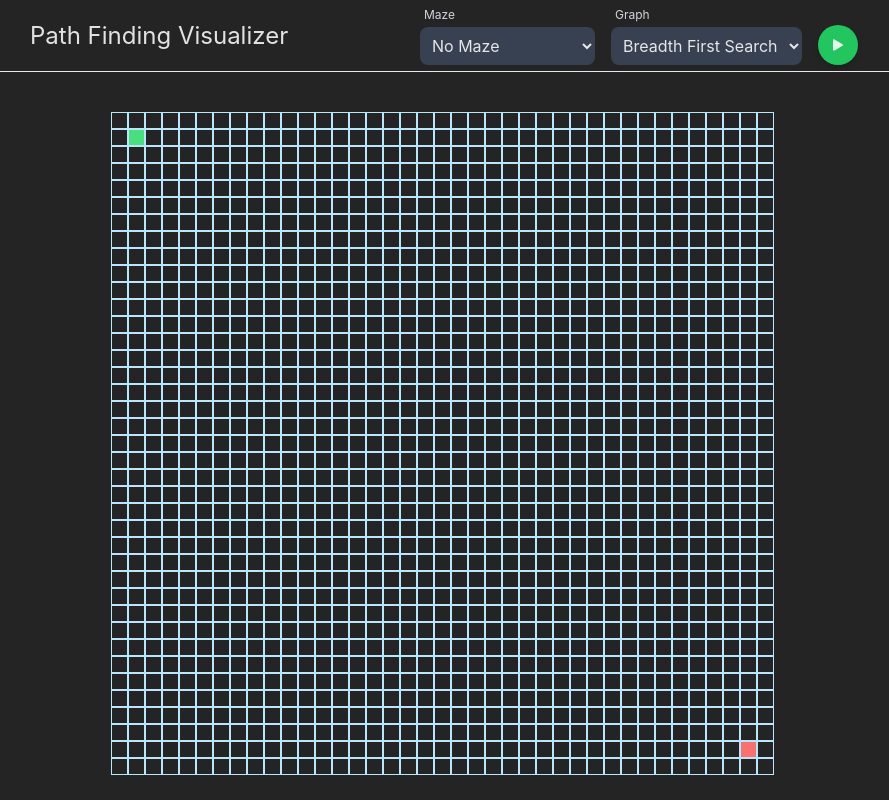
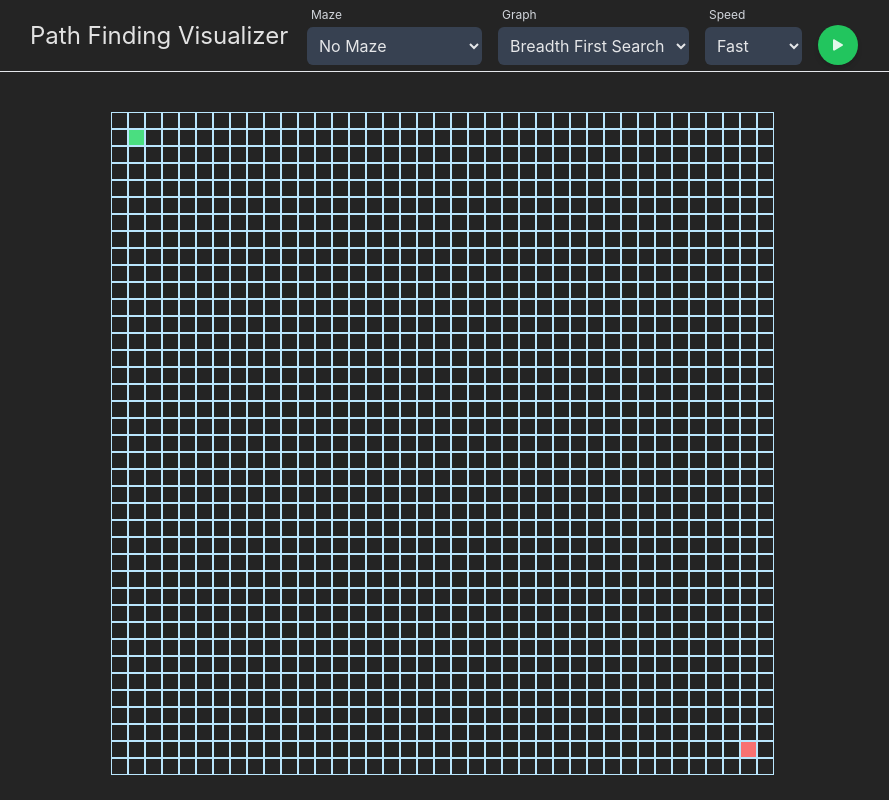
Before and after one commit to SiddDman/path-finding-visualizer, a React (Vite) app: page / in a window 1280 px wide. Shown: the whole page, without its empty margins (198-1087 px from the left). Built offline with nearby package versions, Linux system fonts and the light colour scheme.

Commit message:
added speed select component

```diff
--- a/src/components/Nav.tsx
+++ b/src/components/Nav.tsx
@@ -3,7 +3,7 @@
 import useTile from "../hooks/useTile"
 import { EXTENDED_SLEEP_TIME, MAZES, PATH_FINDING_ALGO, SLEEP_TIME, SPEEDS } from "../utils/constants"
 import resetGrid from "../utils/resetGrid"
-import { AlgoType, MazeType } from "../utils/types"
+import { AlgoType, MazeType, SpeedType } from "../utils/types"
 import Select from "./Select"
 import runMazeAlgo from "../utils/runMazeAlgo"
 import useSpeed from "../hooks/useSpeed"
@@ -19,7 +19,7 @@
     const [isDisabled, setIsDisabled] = useState(false)
     const { maze, setMaze, grid, setGrid, setIsGraphVisualized, isGraphVisualized, algo, setAlgo } = usePathFinding()
     const { startTile, endTile } = useTile()
-    const { speed } = useSpeed()
+    const { speed, setSpeed } = useSpeed()
 
     const handleGenerateMaze = (maze: MazeType) => {
         if (maze === 'NONE') {
@@ -93,6 +93,15 @@
                         }}
                         isDisabled={isDisabled}
                     />
+                    <Select
+                        label="Speed"
+                        value={speed}
+                        options={SPEEDS}
+                        onChange={(e) => {
+                            setSpeed(parseInt(e.target.value) as SpeedType)
+                        }}
+                        isDisabled={isDisabled}
+                    />
                     <PlayButton
                         isDisabled={isDisabled}
                         isGraphVisualized={isGraphVisualized}
--- a/src/components/Select.tsx
+++ b/src/components/Select.tsx
@@ -19,7 +19,7 @@
             <label className="text-xs text-gray-300 ml-1">
                 {label}
             </label>
-            <select disabled={isDisabled} className="bg-gray-700 rounded-lg cursor-pointer hover:bg-gray-800 transition ease-in active:border-0 p-2 min-w-[200px] sm:min-w-full"
+            <select disabled={isDisabled} className="bg-gray-700 rounded-md cursor-pointer hover:bg-gray-800 transition ease-in active:border-0 p-2 min-w-[200px] sm:min-w-full"
                 id={label}
                 value={value}
                 onChange={onChange}
```
